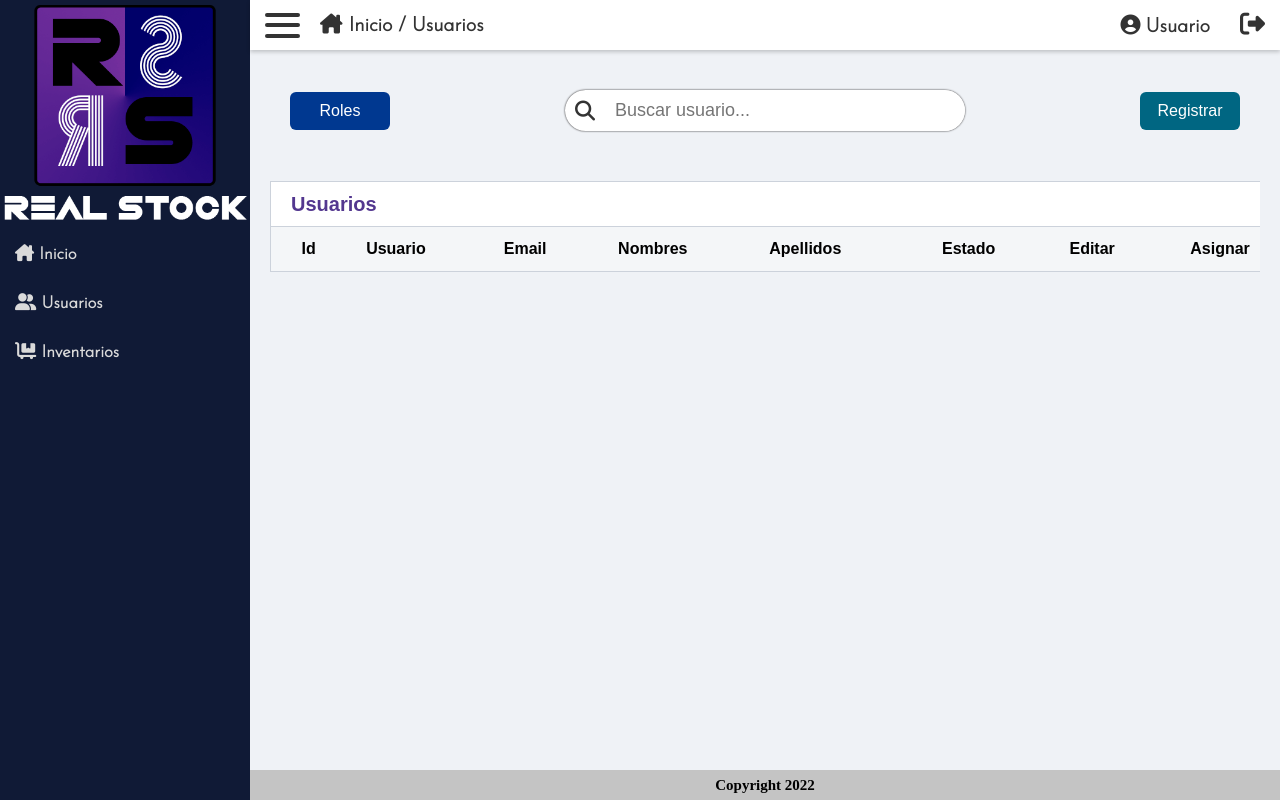
After one commit to lalolanda10212/realstock, a PHP site: page /frm_registrar-usuarios.php in a window 1280 px wide. The commit adds this page. Run offline with PHP 8.4, Linux system fonts and the light colour scheme; data that the repository does not hold is empty; some libraries are stand-ins or nearby versions.

Commit message:
consultar usuarios

```diff
--- a/css/estilos.css
+++ b/css/estilos.css
@@ -465,6 +465,11 @@ nav.collapse {
   width: 100%;
 }
 
+.submit {
+  font-size: 16px;
+  width: 100%;
+}
+
 @media screen and (max-width: 600px) {
   .wrapper {
     margin-left: 0;
--- /dev/null
+++ b/frm_registrar-usuarios.php
@@ -0,0 +1,269 @@
+<!DOCTYPE html>
+<html lang="es">
+
+<head>
+  <meta charset="UTF-8" />
+  <meta http-equiv="X-UA-Compatible" content="IE=edge" />
+  <meta name="viewport" content="width=device-width, initial-scale=1.0" />
+  <title>Real Stock</title>
+  <link rel="shortcut icon" href="img/favicon.ico" type="image/x-icon">
+  <link rel="stylesheet" href="css/estilos.css" />
+  <link rel="preconnect" href="https://fonts.googleapis.com" />
+  <link rel="preconnect" href="https://fonts.gstatic.com" crossorigin />
+  <link href="https://fonts.googleapis.com/css2?family=Josefin+Sans:wght@300&display=swap" rel="stylesheet" />
+  <script defer src="js/script.js"></script>
+  <script defer src="https://kit.fontawesome.com/707789a0bc.js" crossorigin="anonymous"></script>
+</head>
+
+<body>
+  <nav>
+    <div class="logo">
+      <a href="principal.html"><img src="img/logo.png" alt="" /></a>
+    </div>
+    <div class="links">
+      <ul>
+        <li class="link">
+          <a href="principal.html">
+            <i class="fa-solid fa-house-chimney"></i> Inicio
+          </a>
+        </li>
+        <li class="link">
+          <a href="#">
+            <i class="fa-solid fa-user-group"></i> Usuarios
+          </a>
+        </li>
+        <li class="link">
+          <a href="inventarios.html">
+            <i class="fa-solid fa-cart-flatbed"></i> Inventarios
+          </a>
+        </li>
+      </ul>
+    </div>
+  </nav>
+  <div class="wrapper">
+    <header>
+      <div class="section-header">
+        <div class="hamburger-menu">
+          <span></span><span></span><span></span>
+        </div>
+        <div class="location-source">
+          <a href="principal.html"><i class="fa-solid fa-house-chimney"></i> Inicio</a>
+          / Usuarios
+        </div>
+      </div>
+      <div class="section-header">
+        <div class="user-tag">
+          <a href="frm_editar-perfil.html"><i class="fa-solid fa-circle-user"></i>Usuario</a>
+        </div>
+        <div class="btn-logout">
+          <a href="index.html"><i class="fa-solid fa-right-from-bracket"></i></a>
+        </div>
+      </div>
+    </header>
+    <div class="content">
+      <div class="items-container">
+        <a href="frm_crear-roles.html" class="btn btn-blue">Roles</a>
+        <div class="search-bar">
+          <div class="icon-search">
+            <i class="fa-solid fa-magnifying-glass"></i>
+          </div>
+          <input type="text" placeholder="Buscar usuario..." />
+        </div>
+        <button class="btn btn-green" data-btn-modal="true" data-modal="#m-registrar-usuario">Registrar</button>
+        <div class="modal-wrapper" id="m-registrar-usuario">
+          <div class="modal">
+            <div class="modal-header">
+              <div>Registrar usuario</div>
+              <i class="fa-solid fa-xmark" data-btn-close="modal"></i>
+            </div>
+            <div class="modal-content">
+              <form action="php/add-user.php" method="post">
+                <div class="form-section">
+                  <label for="">Usuario:</label>
+                  <input type="text" name="user" required placeholder="Ingrese el nombre de usuario..." />
+                </div>
+                <div class="form-section">
+                  <label for="">Contraseña:</label>
+                  <input type="password" name="password" required placeholder="Ingrese la contraseña..." />
+                </div>
+                <div class="form-section">
+                  <label for="">Confirmar contraseña:</label>
+                  <input type="password" name="confirm_pass" required placeholder="Confirme la contraseña..." />
+                </div>
+                <div class="form-section">
+                  <label for="">Email:</label>
+                  <input type="text" name="email" required placeholder="Ingrese el email..." />
+                </div>
+                <div class="form-section">
+                  <label for="">Nombres:</label>
+                  <input type="text" name="name" required placeholder="Ingrese nombre..." />
+                </div>
+                <div class="form-section">
+                  <label for="">Apellidos:</label>
+                  <input type="text" name="last_name" required placeholder="Ingrese apellidos..." />
+                </div>
+                <div class="form-section">
+                  <label for="">Estado</label>
+                  <select name="status" required>
+                    <option value="">Seleccione el estado del usuario</option>
+                    <option value="activo">Activo</option>
+                    <option value="desactivo">Desactivo</option>
+                  </select>
+                </div>
+                <input class="btn btn-green" type="submit" name="register" value="Registrar" />
+              </form>
+            </div>
+          </div>
+        </div>
+      </div>
+      <div class="wrapper-table">
+        <table>
+          <tr>
+            <th colspan="8">Usuarios</th>
+          </tr>
+          <tr class="titles-table">
+            <td class="cell-center">Id</td>
+            <td>Usuario</td>
+            <td>Email</td>
+            <td>Nombres</td>
+            <td>Apellidos</td>
+            <td class="cell-center">Estado</td>
+            <td class="cell-center">Editar</td>
+            <td class="cell-center">Asignar</td>
+          </tr>
+
+          <?php
+          include_once 'php/config.php';
+          $query = "SELECT * FROM tbl_usuario";
+          $result = mysqli_query($conn, $query);
+
+          if ($result == true) {
+            if (mysqli_num_rows($result) > 0) {
+              foreach ($result as $row) {
+          ?>
+                <tr>
+                  <td class="cell-center"><?php echo $row['usuario_id'] ?></td>
+                  <td><?php echo $row['usuario'] ?></td>
+                  <td><?php echo $row['email'] ?></td>
+                  <td><?php echo $row['nombres'] ?></td>
+                  <td><?php echo $row['apellidos'] ?></td>
+                  <?php
+                  if ($row['estado'] == "activo") {
+                    $status_img = "aceptar.png";
+                  } else {
+                    $status_img = "cancelar.png";
+                  }
+                  ?>
+                  <td class="cell-center"><img src="img/<?php echo $status_img ?>" alt="" /></td>
+                  <td class="cell-center">
+                    <div title="Editar" data-btn-modal="true" data-modal="#m-editar-usuario_<?php echo $row['usuario_id'] ?>"><img src="img/editar.png" alt="Editar" /></div>
+                  </td>
+                  <td class="cell-center">
+                    <button class="btn btn-purple" data-btn-modal="true" data-modal="#m-asignar-rol">
+                      <i class="fa-solid fa-unlock-keyhole"></i>Asignar rol
+                    </button>
+                  </td>
+                </tr>
+
+                <div class="modal-wrapper" id="m-editar-usuario_<?php echo $row['usuario_id'] ?>">
+                  <div class="modal">
+                    <div class="modal-header">
+                      <div>Editar información de usuario</div>
+                      <i class="fa-solid fa-xmark" data-btn-close="modal"></i>
+                    </div>
+                    <div class="modal-content">
+                      <form action="#">
+                        <div class="form-section">
+                          <label for="">Usuario:</label>
+                          <input type="text" placeholder="Ingrese el nombre de usuario..." value="<?php echo $row['usuario'] ?>" />
+                        </div>
+                        <div class="form-section">
+                          <label for="">Contraseña:</label>
+                          <input type="password" placeholder="Ingrese la contraseña..." value="<?php echo $row['contrasena'] ?>" />
+                        </div>
+                        <div class="form-section">
+                          <label for="">Confirmar contraseña:</label>
+                          <input type="password" placeholder="Confirme la contraseña..." value="<?php echo $row['contrasena'] ?>" />
+                        </div>
+                        <div class="form-section">
+                          <label for="">Email:</label>
+                          <input type="text" placeholder="Ingrese el email..." value="<?php echo $row['email'] ?>" />
+                        </div>
+                        <div class="form-section">
+                          <label for="">Nombres:</label>
+                          <input type="text" placeholder="Ingrese nombre..." value="<?php echo $row['nombres'] ?>" />
+                        </div>
+                        <div class="form-section">
+                          <label for="">Apellidos:</label>
+                          <input type="text" placeholder="Ingrese apellidos..." value="<?php echo $row['apellidos'] ?>" />
+                        </div>
+                        <div class="form-section">
+                          <label for="">Estado:</label>
+                          <select name="status" require>
+                            <?php
+                            if ($row['estado'] == "activo") {
+                            ?>
+                              <option value="">Seleccione el estado del usuario</option>
+                              <option value="activo" selected>Activo</option>
+                              <option value="desactivo">Desactivo</option>
+                            <?php
+                            } else {
+                            ?>
+                              <option value="">Seleccione el estado del usuario</option>
+                              <option value="activo">Activo</option>
+                              <option value="desactivo" selected>Desactivo</option>
+                            <?php
+                            }
+                            ?>
+                          </select>
+                        </div>
+                        <input class="btn btn-green submit" type="submit" value="Actualizar" />
+                      </form>
+                    </div>
+                  </div>
+                </div>
+          <?php
+              }
+            } else {
+              echo '<script type="text/javascript">
+                alert("No se encontraron usuarios registrados");
+                </script>';
+            }
+          } else {
+            echo '<script type="text/javascript">
+              alert("Error al consultar la lista de usuarios");
+              </script>';
+          }
+
+          ?>
+        </table>
+      </div>
+    </div>
+    <footer>Copyright 2022</footer>
+  </div>
+
+  <div class="modal-wrapper" id="m-asignar-rol">
+    <div class="modal">
+      <div class="modal-header">
+        <div>Asignar rol</div>
+        <i class="fa-solid fa-xmark" data-btn-close="modal"></i>
+      </div>
+      <div class="modal-content">
+        <form action="#">
+          <div class="form-section">
+            <label for="">Rol:</label>
+            <select>
+              <option value="" selected>Seleccione el rol</option>
+              <option value="Super administrador">Super administrador</option>
+              <option value="Administrador">Administrador</option>
+              <option value="Usuario">Usuario</option>
+            </select>
+          </div>
+          <input class="btn btn-green" type="submit" value="Asignar" />
+        </form>
+      </div>
+    </div>
+  </div>
+</body>
+
+</html>
--- a/php/add-user.php
+++ b/php/add-user.php
@@ -13,7 +13,7 @@ if (isset($_POST['register'])) {
     if ($password !== $confirm_pass) {
         echo '<script type="text/javascript">
         alert("Las contraseñas no coinciden. Intente de nuevo");
-        window.location.href = "../frm_registrar-usuarios.html";
+        window.location.href = "../frm_registrar-usuarios.php";
         </script>';
         exit();
     }
@@ -25,12 +25,12 @@ if (isset($_POST['register'])) {
     if (($stmt == true) && ($stmt -> affected_rows === 1)) {
         echo '<script type="text/javascript">
         alert("El usuario '. $user .' se ha creado con exito");
-        window.location.href = "../frm_registrar-usuarios.html";
+        window.location.href = "../frm_registrar-usuarios.php";
         </script>';
     } else {
         echo '<script type="text/javascript">
         alert("Error al registrar el usuario");
-        window.location.href = "../frm_registrar-usuarios.html";
+        window.location.href = "../frm_registrar-usuarios.php";
         </script>';
     }
     $stmt->close();
--- a/principal.html
+++ b/principal.html
@@ -28,7 +28,7 @@
           </a>
         </li>
         <li class="link">
-          <a href="frm_registrar-usuarios.html">
+          <a href="frm_registrar-usuarios.php">
             <i class="fa-solid fa-user-group"></i> Usuarios
           </a>
         </li>
@@ -62,7 +62,7 @@
     <div class="content">
       <div class="cards-container">
         <div class="card">
-          <a href="frm_registrar-usuarios.html">
+          <a href="frm_registrar-usuarios.php">
             <div class="card-content">
               <div class="icono">
                 <img src="img/user-group-solid.svg" alt="" />
```
Also changed, not shown: frm_registrar-usuarios.html (deleted, +0 -243 lines).
